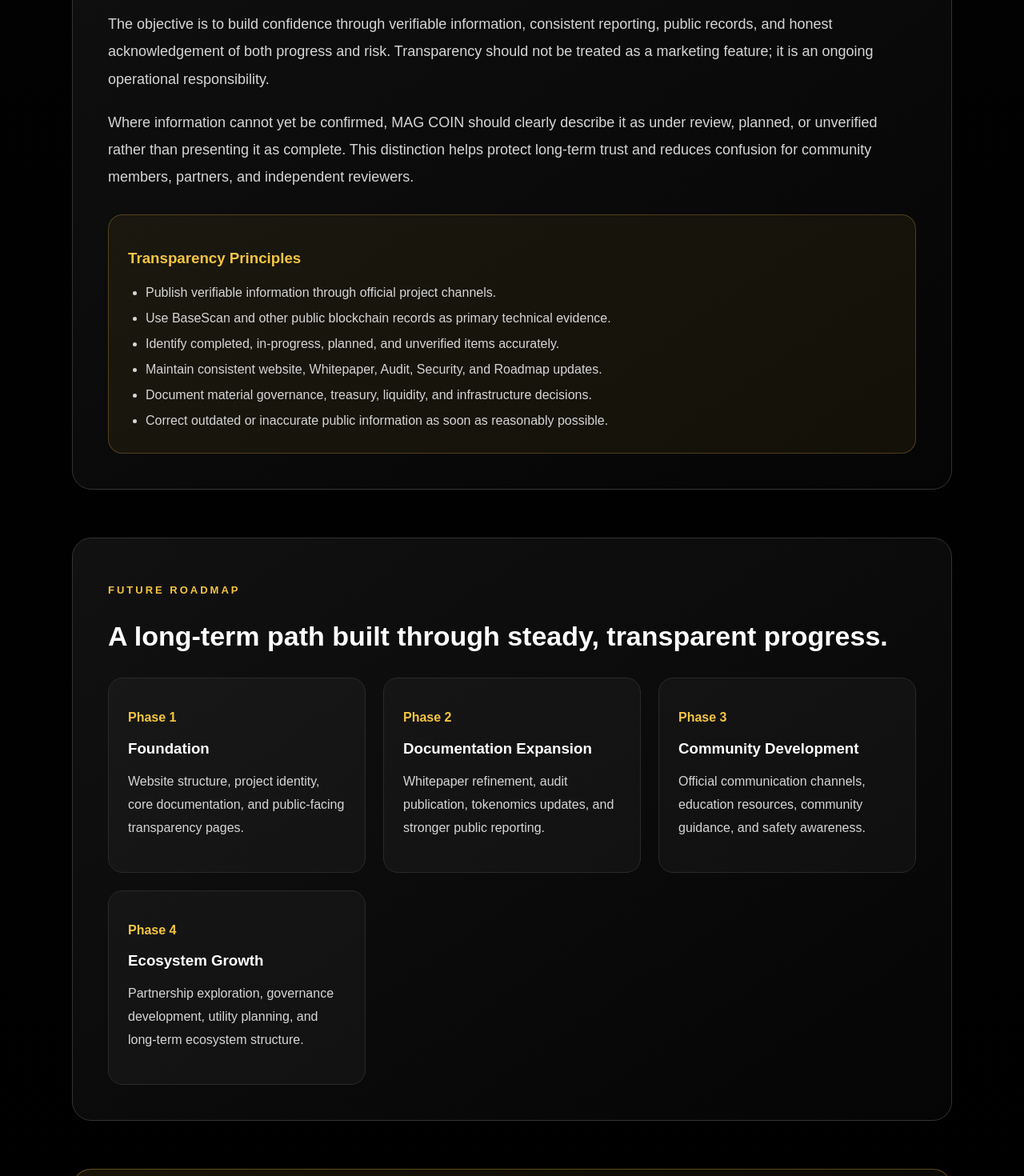
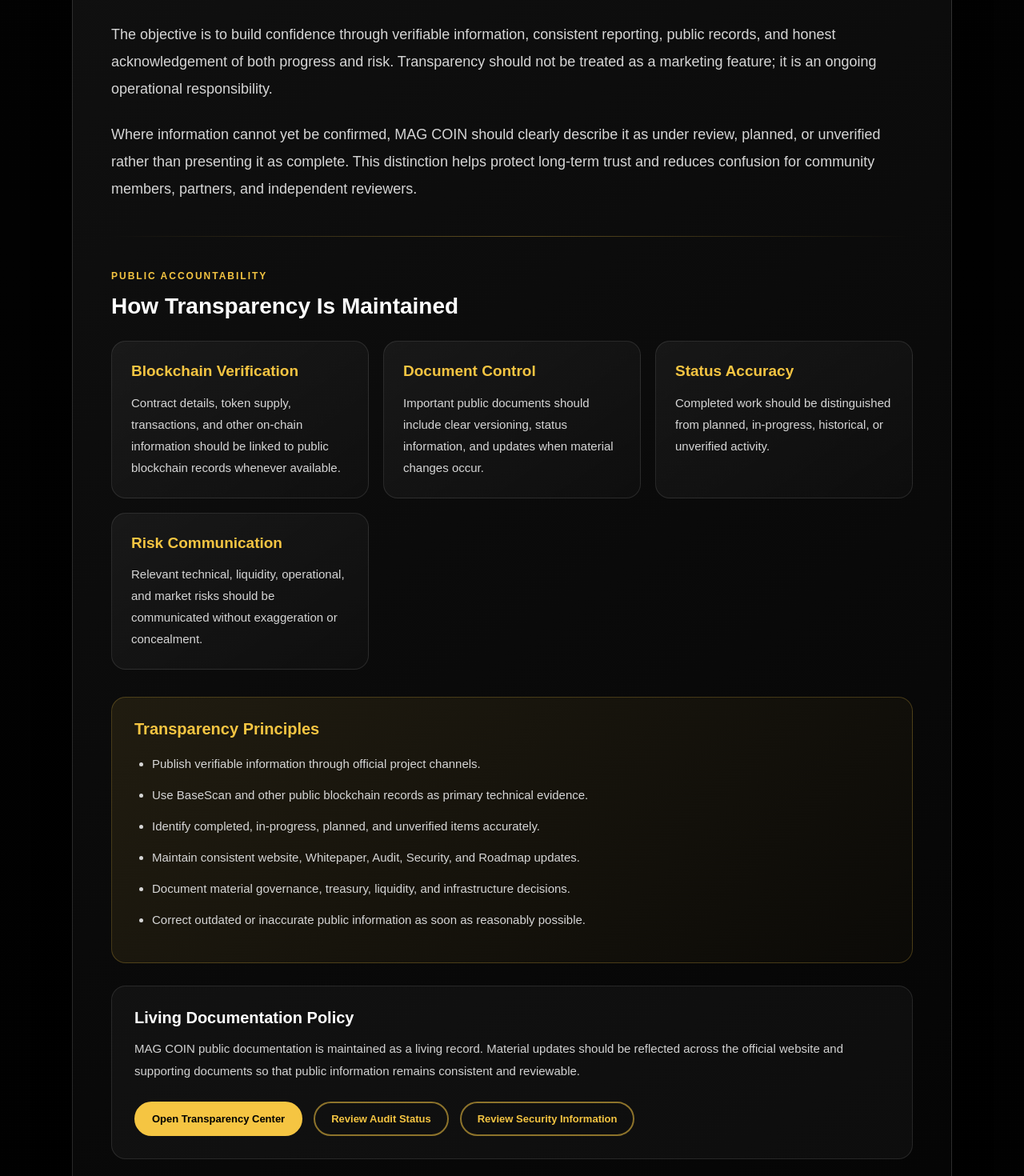
Before and after one commit to MAGZOWN/mag-coin-website, a Next.js app: page /whitepaper in a window 1280 px wide. Shown: the part 9620-11090 px from the top of the page at 80% size. Built offline with nearby package versions, Linux system fonts and the light colour scheme.

Commit message:
Phase 10.6: Upgrade transparency commitment and public accountability framework

```diff
--- a/app/components/TransparencyCommitment.tsx
+++ b/app/components/TransparencyCommitment.tsx
@@ -4,10 +4,15 @@ import { transparencyCommitment } from "../data/transparencyCommitment";
 
 export default function TransparencyCommitment() {
   return (
-    <section style={styles.section} className="cardHover">
+    <section
+      id="transparency-commitment"
+      style={styles.section}
+      className="cardHover fadeIn"
+      aria-labelledby="transparency-commitment-title"
+    >
       <p style={styles.label}>{transparencyCommitment.label}</p>
 
-      <h2 style={styles.title}>
+      <h2 id="transparency-commitment-title" style={styles.title}>
         {transparencyCommitment.title}
       </h2>
 
@@ -17,14 +22,66 @@ export default function TransparencyCommitment() {
         </p>
       ))}
 
-      <div style={styles.box}>
+      <div style={styles.divider} />
+
+      <p style={styles.subLabel}>PUBLIC ACCOUNTABILITY</p>
+
+      <h3 style={styles.subTitle}>How Transparency Is Maintained</h3>
+
+      <div style={styles.commitmentGrid}>
+        {transparencyCommitment.commitments.map((item) => (
+          <article key={item.title} style={styles.commitmentCard}>
+            <h4 style={styles.commitmentTitle}>{item.title}</h4>
+
+            <p style={styles.commitmentText}>{item.description}</p>
+          </article>
+        ))}
+      </div>
+
+      <div style={styles.principlesBox}>
         <h3 style={styles.boxTitle}>Transparency Principles</h3>
 
         <ul style={styles.list}>
           {transparencyCommitment.principles.map((principle) => (
-            <li key={principle}>{principle}</li>
+            <li key={principle} style={styles.listItem}>
+              {principle}
+            </li>
           ))}
         </ul>
+      </div>
+
+      <div style={styles.updateBox}>
+        <h3 style={styles.updateTitle}>Living Documentation Policy</h3>
+
+        <p style={styles.updateText}>
+          {transparencyCommitment.updatePolicy}
+        </p>
+
+        <div style={styles.resourceLinks}>
+          <a
+            href="/transparency"
+            style={styles.primaryLink}
+            className="primaryButton"
+          >
+            Open Transparency Center
+          </a>
+
+          <a
+            href="/audit"
+            style={styles.secondaryLink}
+            className="secondaryButton"
+          >
+            Review Audit Status
+          </a>
+
+          <a
+            href="/security"
+            style={styles.secondaryLink}
+            className="secondaryButton"
+          >
+            Review Security Information
+          </a>
+        </div>
       </div>
     </section>
   );
@@ -33,53 +90,167 @@ export default function TransparencyCommitment() {
 const styles: Record<string, CSSProperties> = {
   section: {
     marginBottom: "60px",
+    scrollMarginTop: "110px",
     background:
       "linear-gradient(145deg, rgba(18,18,18,.96), rgba(5,5,5,.96))",
-    border: "1px solid #333",
+    border: "1px solid rgba(255,255,255,.14)",
     borderRadius: "24px",
-    padding: "44px",
+    padding: "48px",
     color: "#e5e5e5",
+    boxShadow: "0 18px 50px rgba(0,0,0,.28)",
   },
 
   label: {
     color: "#f5c542",
     letterSpacing: "3px",
-    fontWeight: "bold",
+    fontWeight: 800,
     fontSize: "13px",
     marginBottom: "18px",
   },
 
   title: {
     color: "#ffffff",
-    fontSize: "34px",
+    fontSize: "36px",
     lineHeight: "1.3",
     marginBottom: "24px",
+    fontWeight: 850,
   },
 
   text: {
     color: "#d6d6d6",
     fontSize: "18px",
     lineHeight: "1.9",
-    marginBottom: "20px",
+    marginBottom: "22px",
   },
 
-  box: {
-    marginTop: "30px",
-    background: "rgba(245,197,66,.06)",
-    border: "1px solid rgba(245,197,66,.25)",
+  divider: {
+    height: "1px",
+    background:
+      "linear-gradient(90deg, transparent, rgba(245,197,66,.35), transparent)",
+    margin: "42px 0",
+  },
+
+  subLabel: {
+    color: "#f5c542",
+    letterSpacing: "2px",
+    fontSize: "12px",
+    fontWeight: 800,
+    marginBottom: "12px",
+  },
+
+  subTitle: {
+    color: "#ffffff",
+    fontSize: "28px",
+    lineHeight: "1.35",
+    fontWeight: 850,
+    margin: "0 0 24px",
+  },
+
+  commitmentGrid: {
+    display: "grid",
+    gridTemplateColumns: "repeat(auto-fit, minmax(240px, 1fr))",
+    gap: "18px",
+  },
+
+  commitmentCard: {
+    padding: "24px",
     borderRadius: "18px",
-    padding: "24px",
+    background:
+      "linear-gradient(145deg, rgba(255,255,255,.05), rgba(255,255,255,.02))",
+    border: "1px solid rgba(255,255,255,.10)",
+  },
+
+  commitmentTitle: {
+    color: "#f5c542",
+    fontSize: "19px",
+    lineHeight: "1.4",
+    fontWeight: 850,
+    margin: "0 0 12px",
+  },
+
+  commitmentText: {
+    color: "#d6d6d6",
+    fontSize: "15px",
+    lineHeight: "1.8",
+    margin: 0,
+  },
+
+  principlesBox: {
+    marginTop: "34px",
+    background:
+      "linear-gradient(135deg, rgba(245,197,66,.09), rgba(245,197,66,.025))",
+    border: "1px solid rgba(245,197,66,.23)",
+    borderRadius: "18px",
+    padding: "28px",
   },
 
   boxTitle: {
     color: "#f5c542",
-    marginBottom: "16px",
+    fontSize: "20px",
+    fontWeight: 850,
+    margin: "0 0 18px",
   },
 
   list: {
     margin: 0,
     paddingLeft: "22px",
-    lineHeight: "2",
     color: "#d6d6d6",
   },
+
+  listItem: {
+    fontSize: "15px",
+    lineHeight: "1.8",
+    marginBottom: "12px",
+  },
+
+  updateBox: {
+    marginTop: "28px",
+    padding: "28px",
+    borderRadius: "18px",
+    background: "rgba(255,255,255,.035)",
+    border: "1px solid rgba(255,255,255,.10)",
+  },
+
+  updateTitle: {
+    color: "#ffffff",
+    fontSize: "20px",
+    fontWeight: 850,
+    margin: "0 0 13px",
+  },
+
+  updateText: {
+    color: "#d3d3d3",
+    fontSize: "15px",
+    lineHeight: "1.85",
+    margin: 0,
+  },
+
+  resourceLinks: {
+    display: "flex",
+    flexWrap: "wrap",
+    gap: "14px",
+    marginTop: "24px",
+  },
+
+  primaryLink: {
+    background: "#f5c542",
+    color: "#000000",
+    border: "2px solid #f5c542",
+    borderRadius: "999px",
+    padding: "12px 20px",
+    textDecoration: "none",
+    fontWeight: 850,
+    fontSize: "13px",
+  },
+
+  secondaryLink: {
+    background: "transparent",
+    color: "#f5c542",
+    border: "2px solid rgba(245,197,66,.55)",
+    borderRadius: "999px",
+    padding: "12px 20px",
+    textDecoration: "none",
+    fontWeight: 850,
+    fontSize: "13px",
+  },
 };
```
